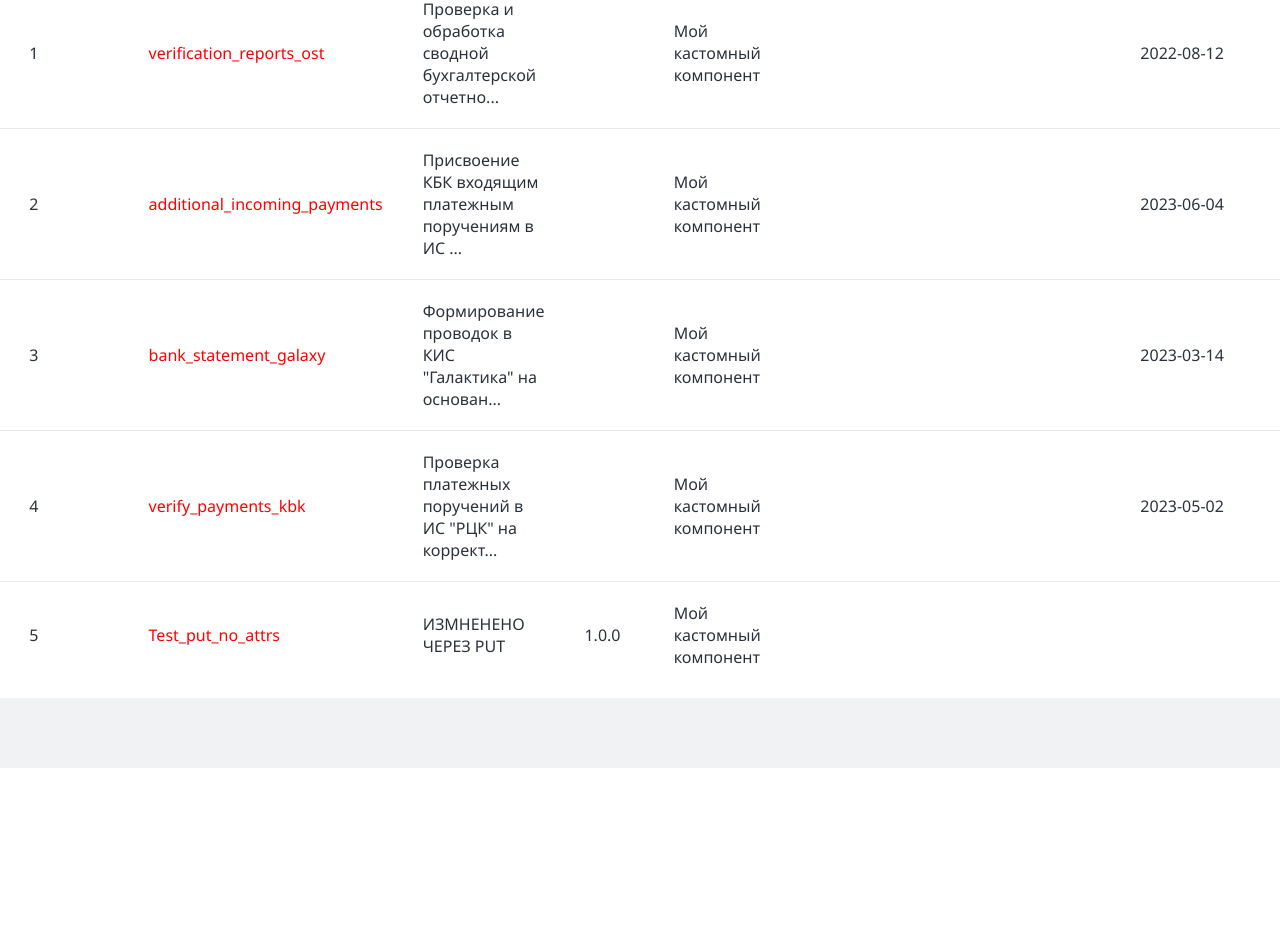
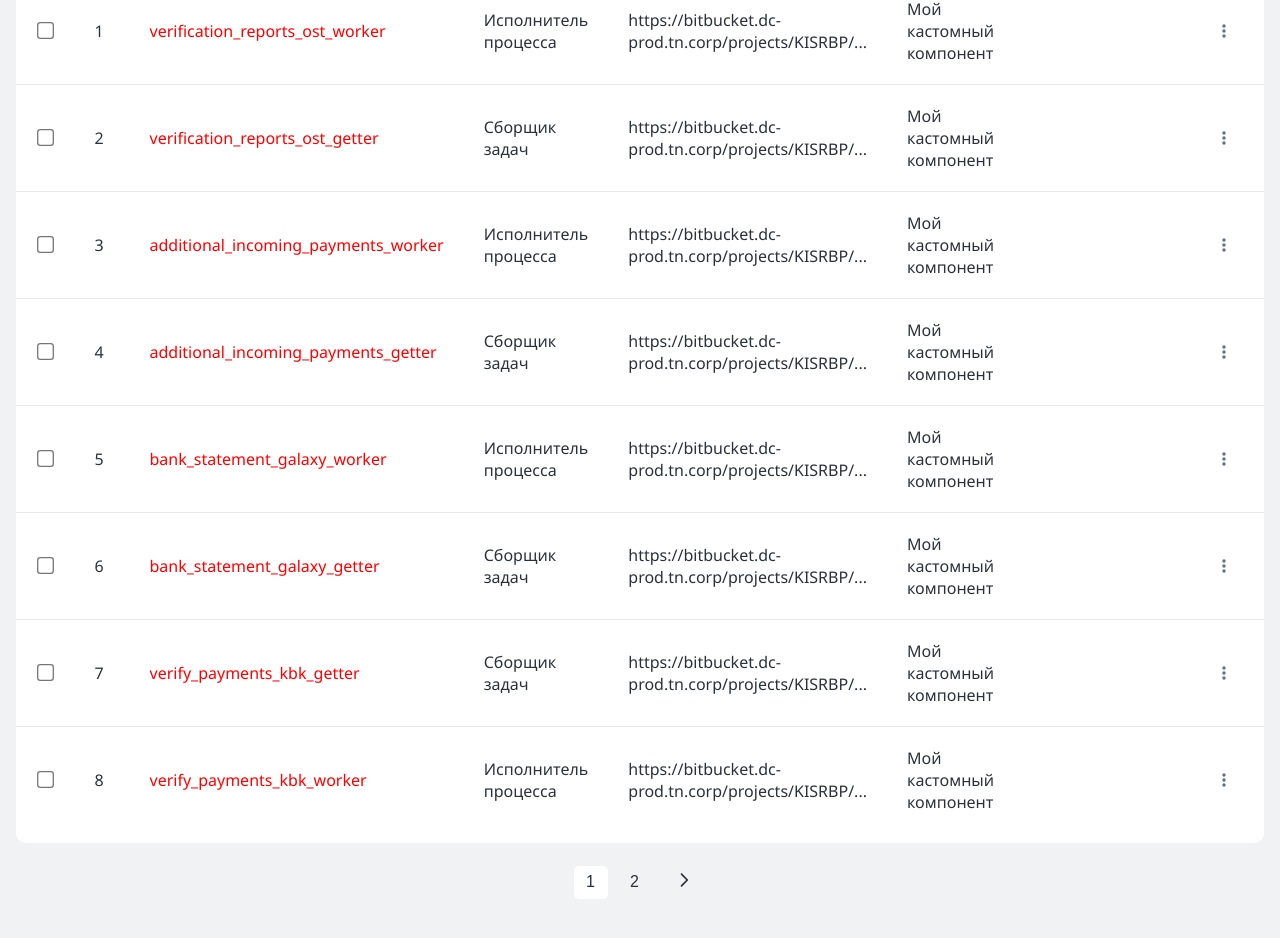
Before and after one commit to valery-lavrik/tnt-uikit-reactjs, a React (Create React App) app: page / in a window 1280 px wide. Shown: the part 3720-4658 px from the top of the page. Before the commit the page ends 4488 px from the top, so only its background shows below. Built offline with nearby package versions, Linux system fonts and the light colour scheme.

Commit message:
Доработка TableView

```diff
--- a/src/assets/MockResponse/BusinessModels.json
+++ b/src/assets/MockResponse/BusinessModels.json
@@ -1,74 +1,170 @@
 {
     "data": [
         {
-            "analyst_id": null,
-            "client_id": null,
-            "confluence_url": null,
-            "creation_date": "2022-08-12",
-            "description": "\u041f\u0440\u043e\u0432\u0435\u0440\u043a\u0430 \u0438 \u043e\u0431\u0440\u0430\u0431\u043e\u0442\u043a\u0430 \u0441\u0432\u043e\u0434\u043d\u043e\u0439 \u0431\u0443\u0445\u0433\u0430\u043b\u0442\u0435\u0440\u0441\u043a\u043e\u0439 \u043e\u0442\u0447\u0435\u0442\u043d\u043e\u0441\u0442\u0438 \u0438 \u043a\u043e\u043d\u0441\u043e\u043b\u0438\u0434\u0438\u0440\u043e\u0432\u0430\u043d\u043d\u043e\u0439 \u0444\u0438\u043d\u0430\u043d\u0441\u043e\u0432\u043e\u0439 \u043e\u0442\u0447\u0435\u0442\u043d\u043e\u0441\u0442\u0438 \u041e\u0421\u0422",
+            "business_process_id": null,
+            "description": "\u0418\u0441\u043f\u043e\u043b\u043d\u0438\u0442\u0435\u043b\u044c \u043f\u0440\u043e\u0446\u0435\u0441\u0441\u0430",
+            "developer_id": null,
             "id": 1,
-            "name": "verification_reports_ost",
-            "version": null
+            "multiinstance": false,
+            "multithreading": false,
+            "name": "verification_reports_ost_worker",
+            "repository_url": "https://bitbucket.dc-prod.tn.corp/projects/KISRBP/repos/2022_tnf_verification_reports_ost_eva/browse",
+            "run_from_orchestrator": null,
+            "run_manually": null
         },
         {
-            "analyst_id": null,
-            "client_id": null,
-            "confluence_url": null,
-            "creation_date": "2023-06-04",
-            "description": "\u041f\u0440\u0438\u0441\u0432\u043e\u0435\u043d\u0438\u0435 \u041a\u0411\u041a \u0432\u0445\u043e\u0434\u044f\u0449\u0438\u043c \u043f\u043b\u0430\u0442\u0435\u0436\u043d\u044b\u043c \u043f\u043e\u0440\u0443\u0447\u0435\u043d\u0438\u044f\u043c \u0432 \u0418\u0421 \"\u0420\u0426\u041a\" \u0432 \u0441\u043e\u043e\u0442\u0432\u0435\u0442\u0441\u0442\u0432\u0438\u0438 \u0441 \u043a\u043e\u0434\u0438\u0440\u043e\u0432\u043a\u043e\u0439 \u0431\u044e\u0434\u0436\u0435\u0442\u043d\u043e\u0433\u043e \u043f\u0430\u043a\u0435\u0442\u0430 \u0438\u043b\u0438 \u043d\u0430 \u043e\u0441\u043d\u043e\u0432\u0430\u043d\u0438\u0438 \u0434\u0430\u043d\u043d\u044b\u0445 \u0438\u0437 \u0410\u0421\u041a\u0418\u0414",
+            "business_process_id": null,
+            "description": "\u0421\u0431\u043e\u0440\u0449\u0438\u043a \u0437\u0430\u0434\u0430\u0447",
+            "developer_id": null,
             "id": 2,
-            "name": "additional_incoming_payments",
-            "version": null
+            "multiinstance": false,
+            "multithreading": false,
+            "name": "verification_reports_ost_getter",
+            "repository_url": "https://bitbucket.dc-prod.tn.corp/projects/KISRBP/repos/2022_tnf_verification_reports_ost_eva/browse",
+            "run_from_orchestrator": null,
+            "run_manually": null
         },
         {
-            "analyst_id": null,
-            "client_id": null,
-            "confluence_url": null,
-            "creation_date": "2023-03-14",
-            "description": "\u0424\u043e\u0440\u043c\u0438\u0440\u043e\u0432\u0430\u043d\u0438\u0435 \u043f\u0440\u043e\u0432\u043e\u0434\u043e\u043a \u0432 \u041a\u0418\u0421 \"\u0413\u0430\u043b\u0430\u043a\u0442\u0438\u043a\u0430\" \u043d\u0430 \u043e\u0441\u043d\u043e\u0432\u0430\u043d\u0438\u0438 \u0431\u0430\u043d\u043a\u043e\u0432\u0441\u043a\u043e\u0439 \u0432\u044b\u043f\u0438\u0441\u043a\u0438. \u0421\u0432\u0435\u0440\u043a\u0430 \u0434\u0430\u043d\u043d\u044b\u0445 \u0432 \u0432\u044b\u043f\u0438\u0441\u043a\u0435 \u0438 \u0432 \u041a\u0418\u0421 \"\u0413\u0430\u043b\u0430\u043a\u0442\u0438\u043a\u0430\"",
+            "business_process_id": null,
+            "description": "\u0418\u0441\u043f\u043e\u043b\u043d\u0438\u0442\u0435\u043b\u044c \u043f\u0440\u043e\u0446\u0435\u0441\u0441\u0430",
+            "developer_id": null,
             "id": 3,
-            "name": "bank_statement_galaxy",
-            "version": null
+            "multiinstance": false,
+            "multithreading": false,
+            "name": "additional_incoming_payments_worker",
+            "repository_url": "https://bitbucket.dc-prod.tn.corp/projects/KISRBP/repos/04_2023_tnf_additional_incoming_payments/browse",
+            "run_from_orchestrator": null,
+            "run_manually": null
         },
         {
-            "analyst_id": null,
-            "client_id": null,
-            "confluence_url": null,
-            "creation_date": "2023-05-02",
-            "description": "\u041f\u0440\u043e\u0432\u0435\u0440\u043a\u0430 \u043f\u043b\u0430\u0442\u0435\u0436\u043d\u044b\u0445 \u043f\u043e\u0440\u0443\u0447\u0435\u043d\u0438\u0439 \u0432 \u0418\u0421 \"\u0420\u0426\u041a\" \u043d\u0430 \u043a\u043e\u0440\u0440\u0435\u043a\u0442\u043d\u043e\u0441\u0442\u044c \u0432\u044b\u0431\u0440\u0430\u043d\u043d\u043e\u0433\u043e \u041a\u0411\u041a \u043d\u0430 \u043e\u0441\u043d\u043e\u0432\u0430\u043d\u0438\u0438 \u0438\u043d\u0444\u043e\u0440\u043c\u0430\u0446\u0438\u0438 \u043e \u043d\u0430\u0437\u043d\u0430\u0447\u0435\u043d\u0438\u0438 \u043f\u043b\u0430\u0442\u0435\u0436\u043d\u043e\u0433\u043e \u043f\u043e\u0440\u0443\u0447\u0435\u043d\u0438\u044f",
+            "business_process_id": null,
+            "description": "\u0421\u0431\u043e\u0440\u0449\u0438\u043a \u0437\u0430\u0434\u0430\u0447",
+            "developer_id": null,
             "id": 4,
-            "name": "verify_payments_kbk",
-            "version": null
+            "multiinstance": false,
+            "multithreading": false,
+            "name": "additional_incoming_payments_getter",
+            "repository_url": "https://bitbucket.dc-prod.tn.corp/projects/KISRBP/repos/04_2023_tnf_additional_incoming_payments/browse",
+            "run_from_orchestrator": null,
+            "run_manually": null
         },
         {
-            "analyst_id": null,
-            "client_id": null,
-            "confluence_url": null,
-            "creation_date": null,
-            "description": "\u0418\u0417\u041c\u041d\u0415\u041d\u0415\u041d\u041e \u0427\u0415\u0420\u0415\u0417 PUT",
+            "business_process_id": null,
+            "description": "\u0418\u0441\u043f\u043e\u043b\u043d\u0438\u0442\u0435\u043b\u044c \u043f\u0440\u043e\u0446\u0435\u0441\u0441\u0430",
+            "developer_id": null,
             "id": 5,
-            "name": "Test_put_no_attrs",
-            "version": "1.0.0"
+            "multiinstance": false,
+            "multithreading": false,
+            "name": "bank_statement_galaxy_worker",
+            "repository_url": "https://bitbucket.dc-prod.tn.corp/projects/KISRBP/repos/03_2023_tnf_bank_statement_galaxy/browse",
+            "run_from_orchestrator": null,
+            "run_manually": null
+        },
+        {
+            "business_process_id": null,
+            "description": "\u0421\u0431\u043e\u0440\u0449\u0438\u043a \u0437\u0430\u0434\u0430\u0447",
+            "developer_id": null,
+            "id": 6,
+            "multiinstance": false,
+            "multithreading": false,
+            "name": "bank_statement_galaxy_getter",
+            "repository_url": "https://bitbucket.dc-prod.tn.corp/projects/KISRBP/repos/03_2023_tnf_bank_statement_galaxy/browse",
+            "run_from_orchestrator": null,
+            "run_manually": null
+        },
+        {
+            "business_process_id": null,
+            "description": "\u0421\u0431\u043e\u0440\u0449\u0438\u043a \u0437\u0430\u0434\u0430\u0447",
+            "developer_id": null,
+            "id": 7,
+            "multiinstance": false,
+            "multithreading": false,
+            "name": "verify_payments_kbk_getter",
+            "repository_url": "https://bitbucket.dc-prod.tn.corp/projects/KISRBP/repos/03_2023_tnf_bank_statement_galaxy/browse",
+            "run_from_orchestrator": null,
+            "run_manually": null
+        },
+        {
+            "business_process_id": null,
+            "description": "\u0418\u0441\u043f\u043e\u043b\u043d\u0438\u0442\u0435\u043b\u044c \u043f\u0440\u043e\u0446\u0435\u0441\u0441\u0430",
+            "developer_id": null,
+            "id": 8,
+            "multiinstance": false,
+            "multithreading": false,
+            "name": "verify_payments_kbk_worker",
+            "repository_url": "https://bitbucket.dc-prod.tn.corp/projects/KISRBP/repos/03_2023_tnf_bank_statement_galaxy/browse",
+            "run_from_orchestrator": null,
+            "run_manually": null
         }
     ],
     "info": {
         "filters": [
-            { "id": "analyst_id", "values": [{ "count": 5, "title": "Наименование" }] },
-            { "id": "client_id", "values": [{ "count": 5, "title": "Версия" }] },
-            { "id": "version", "values": [{ "count": 1, "title": true }, { "count": 1, "title": false }] }
+            { "id": "multithreading", "title": "првоерка", "values": [{ "count": 0, "title": true }, { "count": 8, "title": false }] },
+            { "id": "multiinstance", "values": [{ "count": 0, "title": true }, { "count": 8, "title": false }] },
+            { "id": "run_manually", "values": [{ "count": 0, "title": true }, { "count": 0, "title": false }] },
+            { "id": "run_from_orchestrator", "values": [{ "count": 0, "title": true }, { "count": 0, "title": false }] }
         ],
         "headers": [
-            { "hasSort": true, "id": "id", "title": "\u041d\u043e\u043c\u0435\u0440 \u0432 \u0411\u0414" },
+            { "hasSort": true, "id": "id", "title": "ID" },
             { "hasSort": true, "id": "name", "title": "\u041d\u0430\u0437\u0432\u0430\u043d\u0438\u0435" },
             { "hasSort": false, "id": "description", "title": "\u041e\u043f\u0438\u0441\u0430\u043d\u0438\u0435" },
-            { "hasSort": true, "id": "version", "title": "\u0412\u0435\u0440\u0441\u0438\u044f" },
-            { "hasSort": false, "id": "confluence_url", "title": "Confluence" },
-            { "hasSort": true, "id": "analyst_id", "title": "\u0410\u043d\u0430\u043b\u0438\u0442\u0438\u043a" },
-            { "hasSort": true, "id": "client_id", "title": "\u0417\u0430\u043a\u0430\u0437\u0447\u0438\u043a" },
-            { "hasSort": true, "id": "creation_date", "title": "\u0414\u0430\u0442\u0430 \u0441\u043e\u0437\u0434\u0430\u043d\u0438\u044f" }
+            { "hasSort": true, "id": "repository_url", "title": "Bitbucket" },
+            {
+                "hasSort": true,
+                "id": "multithreading",
+                "title": "\u041c\u043d\u043e\u0433\u043e\u043f\u043e\u0442\u043e\u0447\u043d\u043e\u0441\u0442\u044c"
+            }
         ],
         "minSearchSize": 3,
         "page": 1,
-        "pageSize": 10
+        "pageSize": 10,
+        "structure": {
+            "business_process_id": {
+                "label": "\u0411\u0438\u0437\u043d\u0435\u0441\u0441-\u043f\u0440\u043e\u0446\u0435\u0441\u0441",
+                "require": false,
+                "skipOnCreate": false,
+                "type": "number",
+                "sortIndex": 0
+            },
+            "description": { "label": "\u041e\u043f\u0438\u0441\u0430\u043d\u0438\u0435", "require": false, "skipOnCreate": false, "type": "text" },
+            "developer_id": {
+                "label": "\u0420\u0430\u0437\u0440\u0430\u0431\u043e\u0442\u0447\u0438\u043a",
+                "require": false,
+                "skipOnCreate": false,
+                "type": "number",
+                "sortIndex": 1
+            },
+            "id": { "label": "ID", "require": true, "skipOnCreate": true, "type": "number" },
+            "multiinstance": {
+                "label": "\u0420\u0430\u0441\u0448\u0438\u0440\u0435\u043d\u0438\u0435 \u043d\u0430 \u043c\u043d\u043e\u0436\u0435\u0441\u0442\u0432\u043e \u0422\u0423\u0417",
+                "require": false,
+                "skipOnCreate": false,
+                "type": "checkbox",
+                "sortIndex": 2
+            },
+            "multithreading": {
+                "label": "\u041c\u043d\u043e\u0433\u043e\u043f\u043e\u0442\u043e\u0447\u043d\u043e\u0441\u0442\u044c",
+                "require": false,
+                "skipOnCreate": false,
+                "type": "checkbox",
+                "sortIndex": 3
+            },
+            "name": { "label": "\u041d\u0430\u0437\u0432\u0430\u043d\u0438\u0435", "require": false, "skipOnCreate": false, "type": "text" },
+            "repository_url": { "label": "Bitbucket", "require": false, "skipOnCreate": false, "type": "text" },
+            "run_from_orchestrator": {
+                "label": "\u0417\u0430\u043f\u0443\u0441\u043a \u0438\u0437 \u041e\u0440\u043a\u0435\u0441\u0442\u0440\u0430\u0442\u043e\u0440\u0430",
+                "require": false,
+                "skipOnCreate": false,
+                "type": "checkbox",
+                "sortIndex": 4
+            },
+            "run_manually": {
+                "label": "\u0420\u0443\u0447\u043d\u043e\u0439 \u0437\u0430\u043f\u0443\u0441\u043a",
+                "require": false,
+                "skipOnCreate": false,
+                "type": "checkbox",
+                "sortIndex": 5
+            }
+        }
     }
 }
--- a/src/components/TableView/TableActions/index.tsx
+++ b/src/components/TableView/TableActions/index.tsx
@@ -1,6 +1,6 @@
 import { useEffect, useState } from 'react';
 import { SearchMagnifyingGlassIcon, CaretDownMdIcon, MoreVerticalIcon } from '../../../icons';
-import { FilterChangeType, OneFilterType, OneFilterValueType, SelectFiltersType, TableActionType, TableColumnType, TableDataType } from '../types';
+import { FilterChangeType, OneFilterType, OneFilterValueType, SelectFiltersType, TableActionType, TableDataType } from '../types';
 import useFirstRender from '../../../utils/useFirstRender';
 import _ from 'lodash';
 
@@ -14,7 +14,6 @@ import './index.scss';
 interface Props {
     filters: OneFilterType[];
     minSearchSize: number;
-    header: TableColumnType[];
     actionItems: TableActionType[];
     multipleItems: TableDataType[];
     onSearchChange: (val: string) => void;
@@ -22,7 +21,7 @@ interface Props {
     onItemClickAction: (item: TableDataType, action: TableActionType) => void;
 }
 
-const TableActions = ({ filters = [], minSearchSize = 3, multipleItems, onSearchChange, onFilterChange, actionItems, onItemClickAction, header }: Props) => {
+const TableActions = ({ filters = [], minSearchSize = 3, multipleItems, onSearchChange, onFilterChange, actionItems, onItemClickAction }: Props) => {
     const [filtersCollector, setFiltersCollector] = useState<SelectFiltersType>({});
     const onSearchChangeDebounced = _.debounce(onSearchChange, 700);
     const isFirst = useFirstRender();
@@ -104,7 +103,7 @@ const TableActions = ({ filters = [], minSearchSize = 3, multipleItems, onSearch
                             key={`${filter.id}-filter`}
                             Button={() => (
                                 <div key={`filter-${filter.id}`} className="table-actions__filters__item">
-                                    <span>{header?.find(a => a.id === filter.id)?.title || 'Не задано'}</span>
+                                    <span>{filter.title || 'Не задано'}</span>
                                     {!!filtersCollector[filter.id]?.length && <Badge status="dark">{filtersCollector[filter.id].length}</Badge>}
                                     <CaretDownMdIcon />
                                 </div>
--- a/src/components/TableView/index.tsx
+++ b/src/components/TableView/index.tsx
@@ -1,4 +1,4 @@
-import React, { useEffect, useState } from 'react';
+import { useEffect, useState } from 'react';
 import { DirectionType, FilterChangeType, OneFilterType, TableActionType, TableColumnType, TableDataType } from './types';
 import { LoadStatusType } from '../../Types';
 
@@ -64,7 +64,6 @@ const TableView = ({
             <TableActions
                 minSearchSize={minSearchSize}
                 filters={filters}
-                header={header}
                 actionItems={actionItemsGroup}
                 onItemClickAction={onItemClickAction}
                 multipleItems={multipleItems}
--- a/src/components/TableView/types.ts
+++ b/src/components/TableView/types.ts
@@ -1,4 +1,4 @@
-export type DirectionType = "asc" | "desc" | "";
+export type DirectionType = 'asc' | 'desc' | '';
 
 export type TableColumnType = {
     id: string;
@@ -32,5 +32,5 @@ export type SelectFiltersType = {
 
 export type FilterChangeType = {
     id: string;
-    values: (string | boolean | null)[];
+    values: (string | boolean | null | number)[];
 };
```
